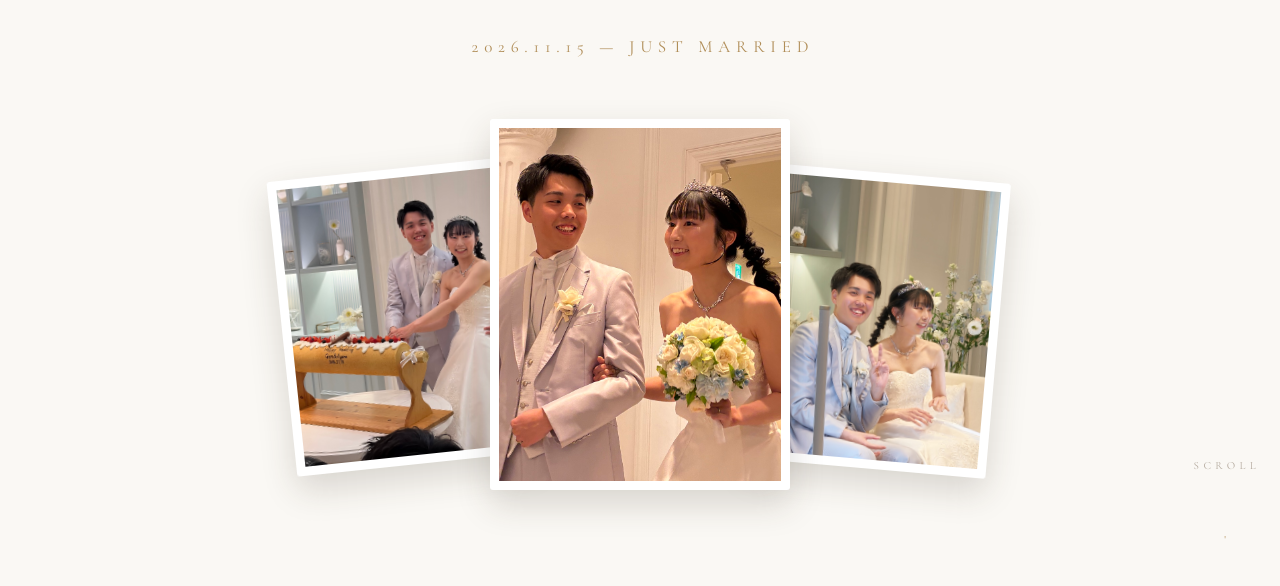
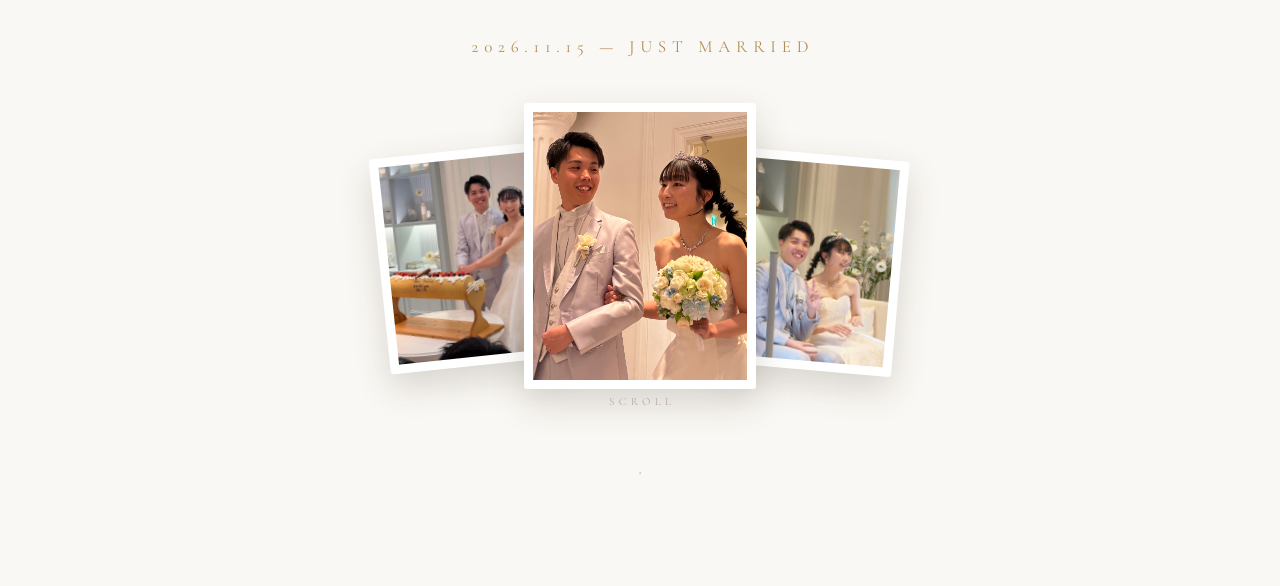
Before and after one commit to GeN1219/m-guest, a plain HTML site: page index.html in a window 1280 px wide. Shown: the part 365-951 px from the top of the page. Drawn offline with nearby package versions, Linux system fonts and the light colour scheme; no server answers.

Commit message:
ありがとうサイト: ヒーローのSCROLL表示の重なりを修正・写真サイズを画面の高さにも合わせる
Co-Authored-By: Claude Opus 5.5 <noreply@anthropic.com>

```diff
--- a/index.html
+++ b/index.html
@@ -37,11 +37,16 @@
             z-index: 1;
         }
 
+        /* SCROLL表示は画面下部に固定（上の共通ルールより優先させる） */
+        .thanks-hero .scroll-cue {
+            position: absolute;
+        }
+
         .hero-prints {
             display: flex;
             justify-content: center;
             align-items: center;
-            margin-top: clamp(36px, 6vw, 56px);
+            margin-top: clamp(32px, 5vh, 52px);
         }
 
         .hero-print {
@@ -53,7 +58,8 @@
             border-radius: 3px;
             box-shadow: 0 14px 34px rgba(60, 50, 35, 0.18);
             cursor: zoom-in;
-            width: clamp(108px, 26vw, 240px);
+            /* 画面の幅と高さの小さい方に合わせる（PCの低い画面でもはみ出しにくく） */
+            width: clamp(108px, min(26vw, 22vh), 220px);
             animation: printIn 1s cubic-bezier(0.22, 1, 0.36, 1) both;
         }
 
@@ -73,7 +79,7 @@
 
         .hero-print:nth-child(2) {
             --tilt: 0deg;
-            width: clamp(140px, 34vw, 300px);
+            width: clamp(140px, min(34vw, 29vh), 270px);
             z-index: 2;
             animation-delay: 0.3s;
         }
```
